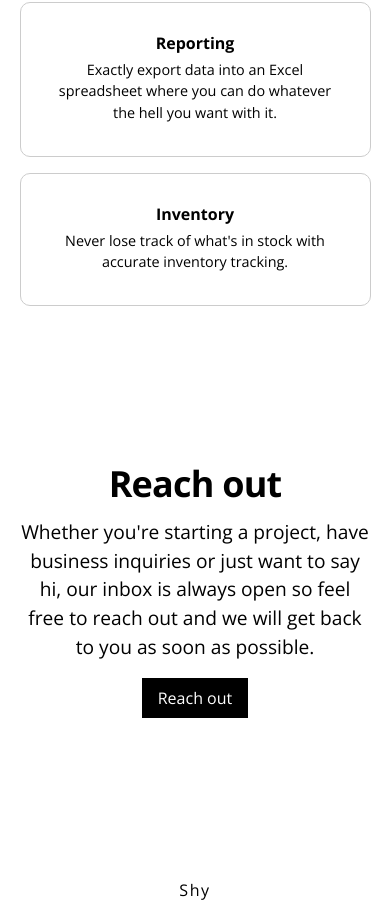
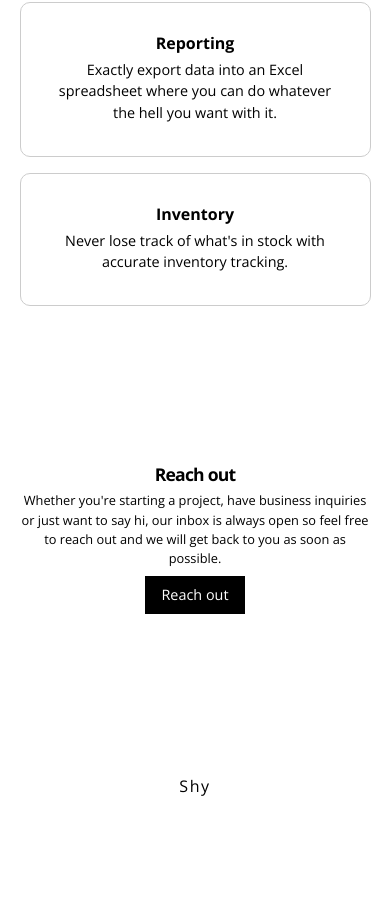
Before and after one commit to tanvinkalra/learning-css, a plain HTML site: page flexbox-project/index.html in a window 390 px wide. Shown: the part 2562-3464 px from the top of the page. After the commit the page ends 3360 px from the top, so only its background shows below. Drawn offline with nearby package versions, Linux system fonts and the light colour scheme.

Commit message:
Made contact section responsive

```diff
--- a/flexbox-project/index.html
+++ b/flexbox-project/index.html
@@ -157,7 +157,9 @@
         to say hi, our inbox is always open so feel free to reach out and we
         will get back to you as soon as possible.
       </p>
-      <a href="mailto:hello@gmail.com" target="_blank" class="btn">Reach out</a>
+      <a href="mailto:hello@gmail.com" target="_blank" class="btn contact__btn"
+        >Reach out</a
+      >
     </section>
     <footer class="footer container">
       <h2 class="footer__title">Shy</h2>
--- a/flexbox-project/style.css
+++ b/flexbox-project/style.css
@@ -265,6 +265,15 @@ button {
   .features__description {
     font-size: 1rem;
   }
+
+  /* contact */
+  .contact__title {
+    font-size: 2rem;
+  }
+
+  .contact__description {
+    font-size: 1rem;
+  }
 }
 
 @media (max-width: 713px) {
@@ -348,6 +357,20 @@ button {
     font-size: 0.9rem;
     margin-top: 0.5rem;
   }
+
+  /* contact */
+  .contact__title {
+    font-size: 1.5rem;
+  }
+
+  .contact__description {
+    font-size: 0.8rem;
+    margin: 0.5rem auto;
+  }
+
+  .contact__btn {
+    font-size: 0.9rem;
+  }
 }
 
 @media (max-width: 495px) {
@@ -367,6 +390,10 @@ button {
   .features__title {
     font-size: 1.3rem;
   }
+  /* contact */
+  .contact__title {
+    font-size: 1.3rem;
+  }
 }
 
 @media (max-width: 396px) {
@@ -384,4 +411,9 @@ button {
   .features__title {
     font-size: 1.1rem;
   }
+
+  /* contact */
+  .contact__title {
+    font-size: 1.1rem;
+  }
 }
```
